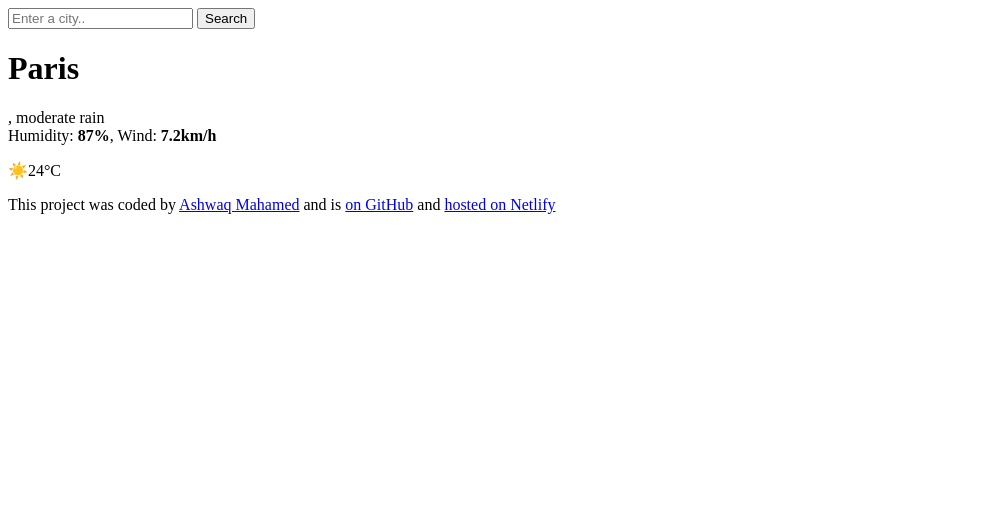
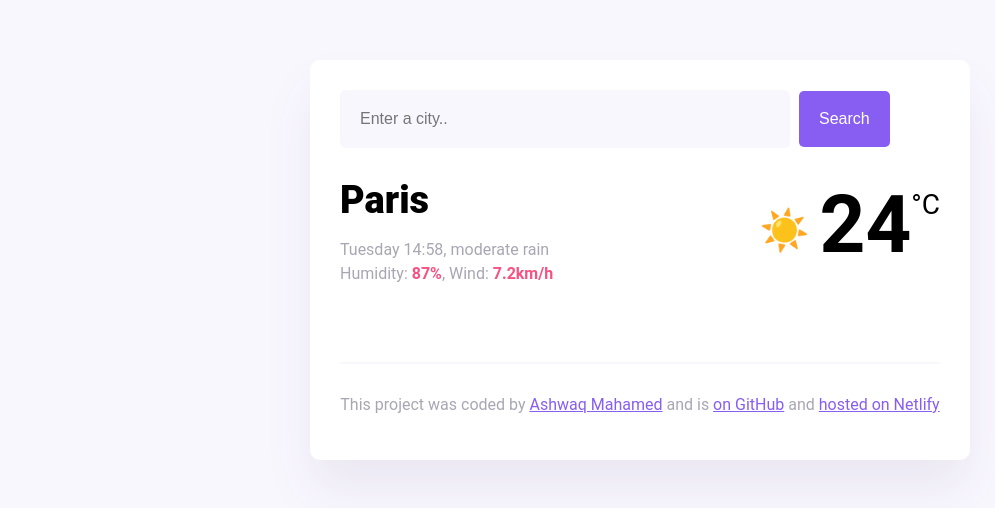
Before and after one commit to ashwaqmaha/Weather-App, a website: page index.html in a window 1280 px wide. Shown: the whole page, without its empty margins (0-995 px from the left). Drawn offline with nearby package versions, Linux system fonts and the light colour scheme.

Commit message:
css and js complete

```diff
--- a/index.html
+++ b/index.html
@@ -4,6 +4,8 @@
     <meta charset="UTF-8">
     <meta name="viewport" content="width=device-width, initial-scale=1.0">
     <title>My weather application</title>
+    <script src="https://unpkg.com/axios@1.1.2/dist/axios.min.js"></script>
+    <link rel="stylesheet" href="src/style.css">
 </head>
 <body>
     <div class="weather-app">
@@ -45,4 +47,5 @@
           </footer>
     </div>
 </body>
+<script src="src/index.js"></script>
 </html>
--- /dev/null
+++ b/package.json
@@ -0,0 +1,5 @@
+{
+  "dependencies": {
+    "axios": "^1.7.2"
+  }
+}
--- /dev/null
+++ b/src/index.js
@@ -0,0 +1,50 @@
+function displayInfo(response) {
+  console.log(response);
+  let cityElement = document.querySelector("#current-city");
+  let currentTemperature = document.querySelector(".current-temperature-value");
+  cityElement.innerHTML = response.data.city;
+  currentTemperature.innerHTML = Math.round(response.data.temperature.current);
+}
+
+function search(event) {
+  event.preventDefault();
+  let searchInputElement = document.querySelector("#search-input");
+  let apiKey = "5aa9fb62d0a7bb52efo9b7105t3487b2";
+  let url = `https://api.shecodes.io/weather/v1/current?query=${searchInputElement.value}&key=${apiKey}`;
+  axios.get(url).then(displayInfo);
+}
+
+function formatDate(date) {
+  let minutes = date.getMinutes();
+  let hours = date.getHours();
+  let day = date.getDay();
+
+  if (minutes < 10) {
+    minutes = `0${minutes}`;
+  }
+
+  if (hours < 10) {
+    hours = `0${hours}`;
+  }
+
+  let days = [
+    "Sunday",
+    "Monday",
+    "Tuesday",
+    "Wednesday",
+    "Thursday",
+    "Friday",
+    "Saturday",
+  ];
+
+  let formattedDay = days[day];
+  return `${formattedDay} ${hours}:${minutes}`;
+}
+
+let searchForm = document.querySelector("#search-form");
+searchForm.addEventListener("submit", search);
+
+let currentDateELement = document.querySelector("#current-date");
+let currentDate = new Date();
+
+currentDateELement.innerHTML = formatDate(currentDate);
--- /dev/null
+++ b/src/style.css
@@ -0,0 +1,98 @@
+body {
+  background: #f9f7fe;
+  font-family: "Roboto", sans-serif;
+}
+
+a {
+  color: #885df1;
+}
+
+.weather-app {
+  background: white;
+  max-width: 600px;
+  margin: 60px auto;
+  padding: 30px;
+  border-radius: 10px;
+  box-shadow: 0 30px 50px rgba(65, 50, 100, 0.08);
+}
+
+header {
+  border-bottom: 1px solid #f9f7fe;
+  padding-bottom: 30px;
+}
+
+.search-input {
+  background-color: #f9f7fe;
+  border: none;
+  color: rgba(39, 33, 66, 0.4);
+  font-size: 16px;
+  padding: 20px;
+  width: 75%;
+  border-radius: 6px;
+}
+
+.search-button {
+  margin-left: 5px;
+  font-size: 16px;
+  background-color: #885df1;
+  color: white;
+  border: none;
+  padding: 20px;
+  line-height: 1;
+  border-radius: 5px;
+}
+
+main {
+  padding: 30px 0;
+}
+
+.current-temperature {
+  font-size: 48px;
+}
+
+.current-weather {
+  display: flex;
+  justify-content: space-between;
+}
+
+.current-city {
+  font-size: 38px;
+  font-weight: 900;
+  margin: 0;
+}
+.current-details {
+  color: rgba(39, 33, 66, 0.4);
+  font-size: 16px;
+  font-weight: 400;
+  line-height: 24px;
+}
+
+.current-details strong {
+  color: #f65282;
+}
+
+.current-temperature-icon {
+  position: relative;
+  top: -8px;
+  font-size: 40px;
+  margin-right: 10px;
+}
+
+.current-temperature-value {
+  font-size: 80px;
+  font-weight: bold;
+}
+
+.current-temperature-unit {
+  font-size: 28px;
+  position: relative;
+  top: -38px;
+}
+
+footer {
+  border-top: 1px solid #f9f7fe;
+  text-align: center;
+  padding-top: 15px;
+
+  color: rgba(39, 33, 66, 0.4);
+}
```
